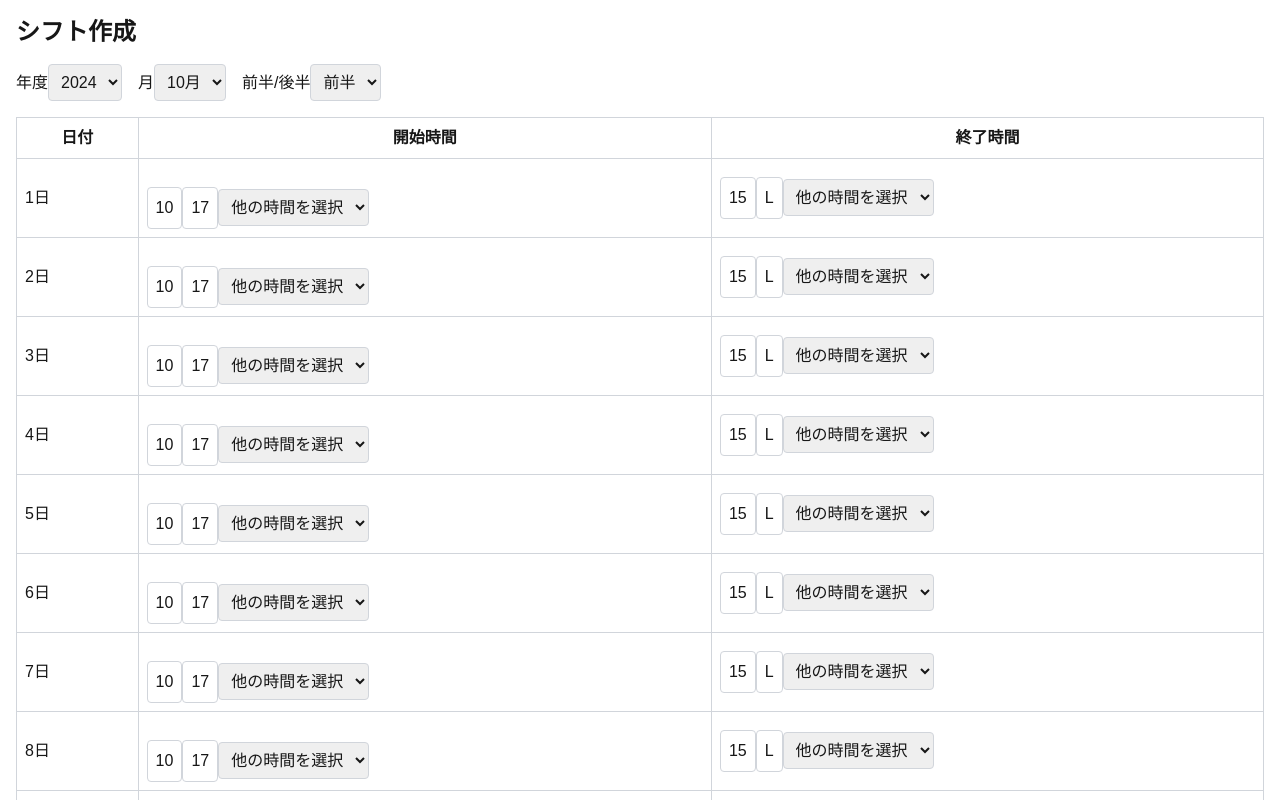
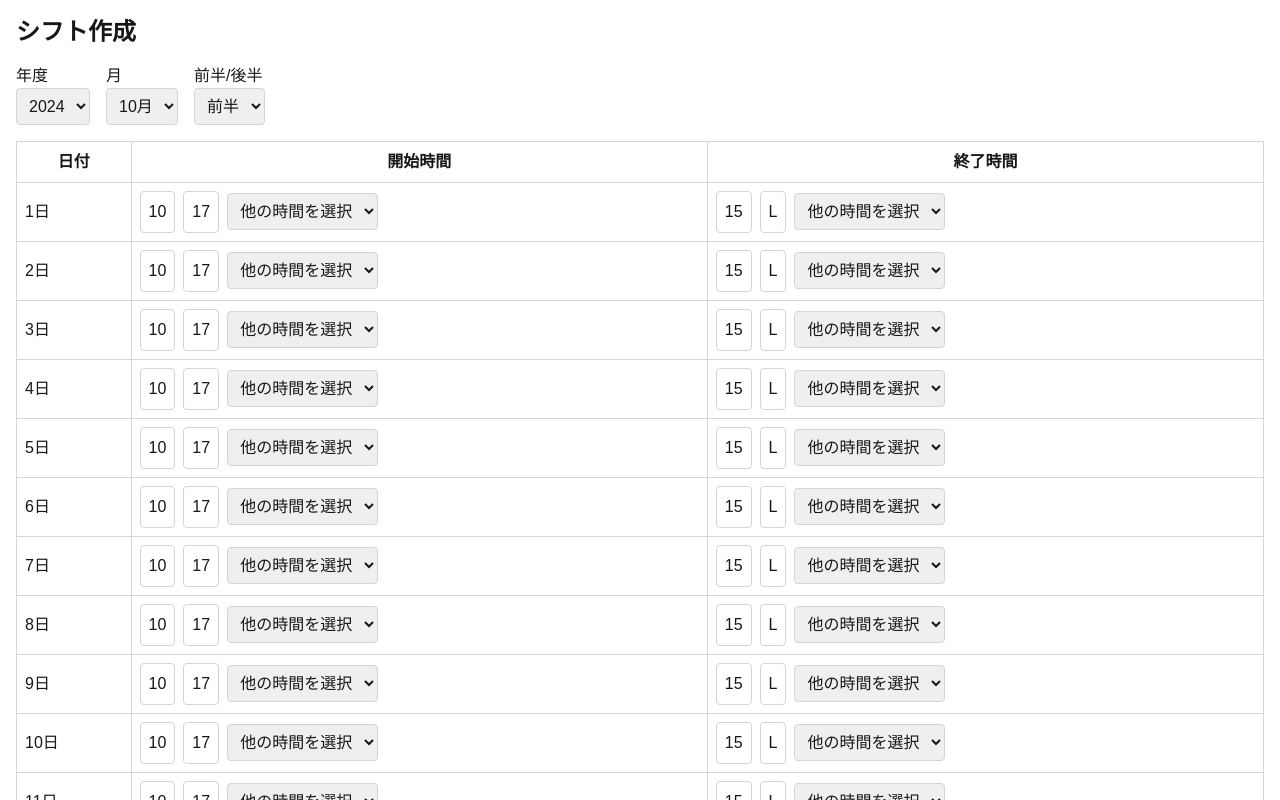
Before and after one commit to raimudes86/shift_tool, a Next.js app: page / in a window 1280 px wide. Shown: the top 800 px of the page. Built offline with nearby package versions, Linux system fonts and the light colour scheme.

Commit message:
年度や月を上下に配置

```diff
--- a/src/app/page.tsx
+++ b/src/app/page.tsx
@@ -76,7 +76,7 @@ const ShiftPage = () => {
 
       {/* 年度、月、前半・後半の選択 */}
       <div className="flex space-x-4 mb-4">
-        <div>
+        <div className="flex flex-col">
           <label>年度</label>
           <select value={year} onChange={(e) => setYear(e.target.value)} className="p-2 border border-gray-300 rounded">
             {generateYearOptions().map((year) => (
@@ -86,7 +86,7 @@ const ShiftPage = () => {
             ))}
           </select>
         </div>
-        <div>
+        <div className="flex flex-col">
           <label>月</label>
           <select value={month} onChange={(e) => setMonth(e.target.value)} className="p-2 border border-gray-300 rounded">
             {months.map((month) => (
@@ -96,7 +96,7 @@ const ShiftPage = () => {
             ))}
           </select>
         </div>
-        <div>
+        <div className="flex flex-col">
           <label>前半/後半</label>
           <select value={half} onChange={(e) => setHalf(e.target.value)} className="p-2 border border-gray-300 rounded">
             <option value="前半">前半</option>
@@ -122,13 +122,13 @@ const ShiftPage = () => {
                 {/* 最初に固定された2つの選択肢 */}
                 <button
                   onClick={() => handleShiftChange(index, 'start', '10')}
-                  className={`p-2 border ${shifts[index].start === '10' ? 'bg-blue-500 text-white' : 'border-gray-300' } rounded mt-5`}
+                  className={`p-2 border ${shifts[index].start === '10' ? 'bg-blue-500 text-white' : 'border-gray-300' } rounded mr-2`}
                 >
                   10
                 </button>
                 <button
                   onClick={() => handleShiftChange(index, 'start', '17')}
-                  className={`p-2 border ${shifts[index].start === '17' ? 'bg-blue-500 text-white' : 'border-gray-300'} rounded`}
+                  className={`p-2 border ${shifts[index].start === '17' ? 'bg-blue-500 text-white' : 'border-gray-300'} rounded mr-2`}
                 >
                   17
                 </button>
@@ -152,13 +152,13 @@ const ShiftPage = () => {
                 {/* 終了時間も同様に設定 */}
                 <button
                   onClick={() => handleShiftChange(index, 'end', '15')}
-                  className={`p-2 border ${shifts[index].end === '15' ? 'bg-blue-500 text-white' : 'border-gray-300'} rounded`}
+                  className={`p-2 border ${shifts[index].end === '15' ? 'bg-blue-500 text-white' : 'border-gray-300'} rounded mr-2`}
                 >
                   15
                 </button>
                 <button
                   onClick={() => handleShiftChange(index, 'end', 'L')}
-                  className={`p-2 border ${shifts[index].end === 'L' ? 'bg-blue-500 text-white' : 'border-gray-300'} rounded`}
+                  className={`p-2 border ${shifts[index].end === 'L' ? 'bg-blue-500 text-white' : 'border-gray-300'} rounded mr-2`}
                 >
                   L
                 </button>
```
